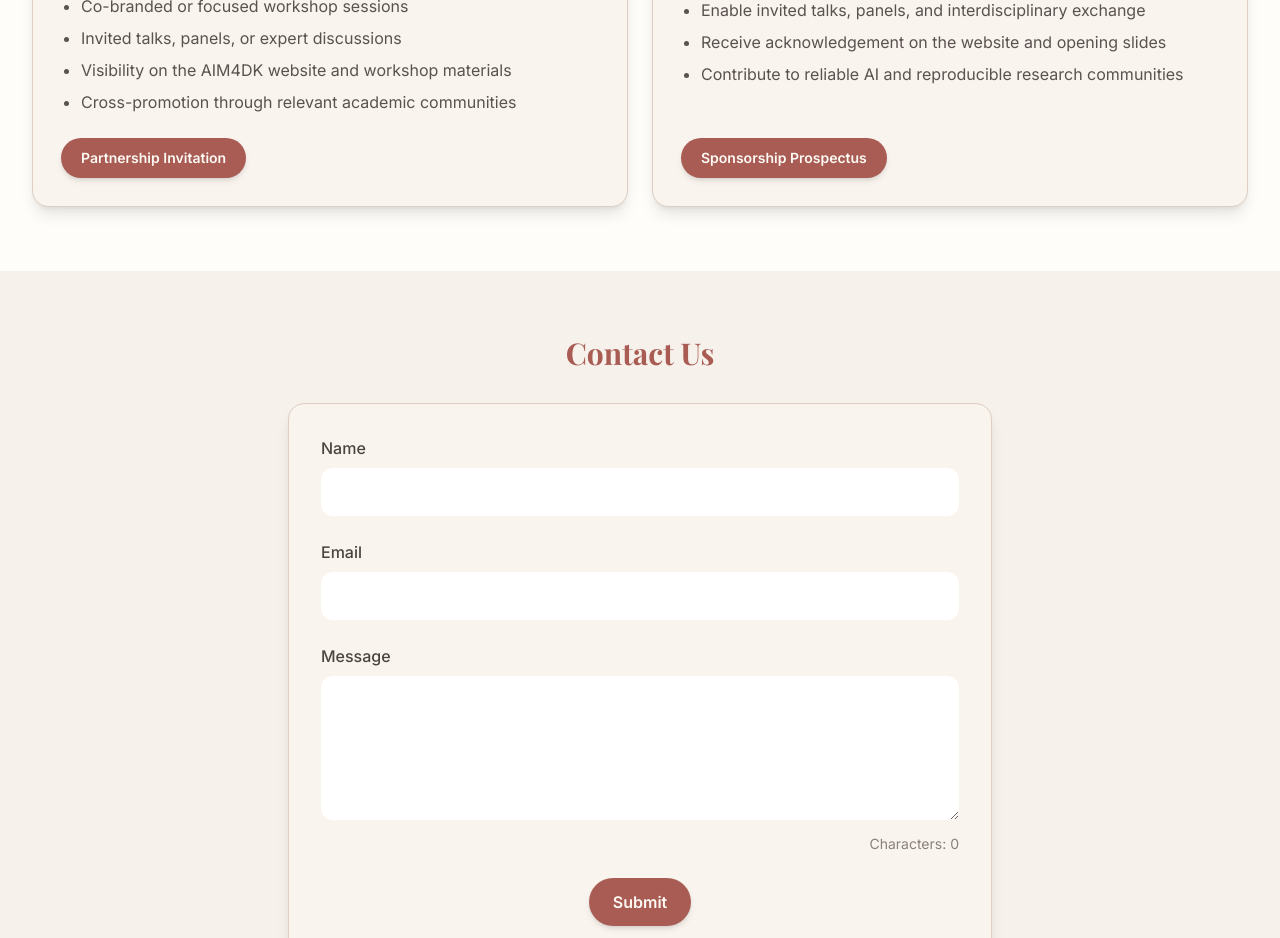
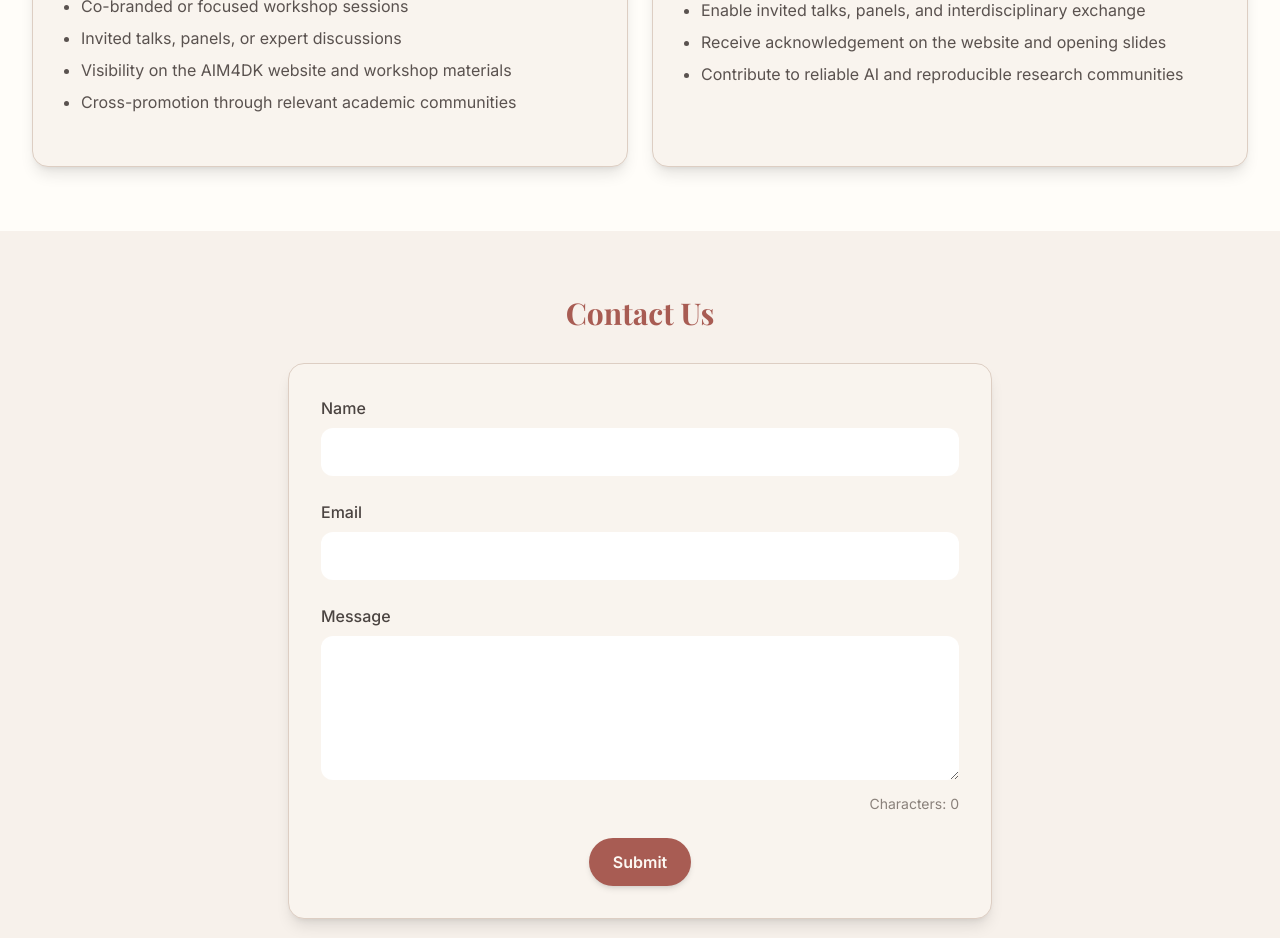
Before and after one commit to ElizaZhou96/aim4dk, a React (Vite) app: page / in a window 1280 px wide. Shown: the part 6040-6978 px from the top of the page. Built offline with nearby package versions, Linux system fonts and the light colour scheme.

Commit message:
Update App.tsx

```diff
--- a/src/App.tsx
+++ b/src/App.tsx
@@ -656,7 +656,7 @@
                   <li>Cross-promotion through relevant academic communities</li>
                 </ul>
 
-                <div className="mt-auto">
+                {/* <div className="mt-auto">
                   <a
                     href="/aaa.pdf"
                     target="_blank"
@@ -665,7 +665,8 @@
                   >
                     Partnership Invitation
                   </a>
-                </div>
+                </div> */}
+
               </div>
 
               {/* Sponsor Card */}
@@ -699,7 +700,7 @@
                   <li>Contribute to reliable AI and reproducible research communities</li>
                 </ul>
 
-                <div className="mt-auto">
+                {/* <div className="mt-auto">
                   <a
                     href="/bbb.pdf"
                     target="_blank"
@@ -708,7 +709,7 @@
                   >
                     Sponsorship Prospectus
                   </a>
-                </div>
+                </div> */}
               </div>
             </div>
           </div>
```
